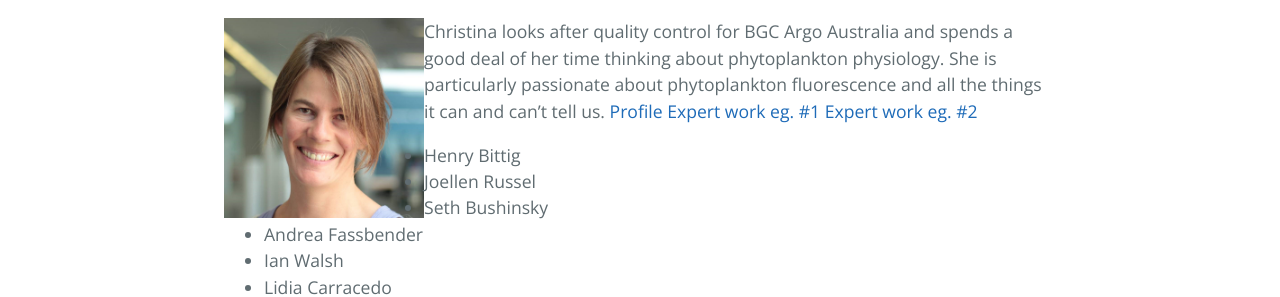
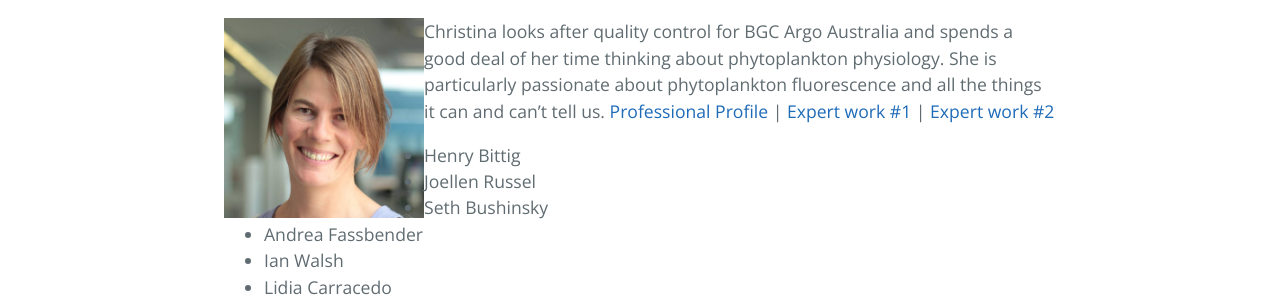
Before and after one commit to KimBaldry/FriendlyExperts, a Jekyll site: the page built from FriendlyExperts/index.md, in a window 1280 px wide. Shown: the part 821-1118 px from the top of the page. Built offline with Jekyll 4.4.1, drawn with Linux system fonts in a browser that asks for light colours.

Commit message:
Update index.md

```diff
--- a/FriendlyExperts/index.md
+++ b/FriendlyExperts/index.md
@@ -15,8 +15,7 @@ The biogeochemical Argo community is very approachable. If you have any question
 
 <img align="left" width="200" height="200" src="./Profiles/C_Schallenberg.jpg">
 Christina looks after quality control for BGC Argo Australia and spends a good deal of her time thinking about phytoplankton physiology. She is particularly passionate about phytoplankton fluorescence and all the things it can and can’t tell us.
-[Profile](https://www.utas.edu.au/profiles/staff/imas/christina-schallenberg)
-[Expert work eg. #1](https://www.frontiersin.org/articles/10.3389/fmars.2019.00595/full) [Expert work eg. #2](https://bg.copernicus.org/articles/17/793/2020/)
+[Professional Profile](https://www.utas.edu.au/profiles/staff/imas/christina-schallenberg) | [Expert work #1](https://www.frontiersin.org/articles/10.3389/fmars.2019.00595/full) | [Expert work #2](https://bg.copernicus.org/articles/17/793/2020/)
 
 
 - Henry Bittig
```
